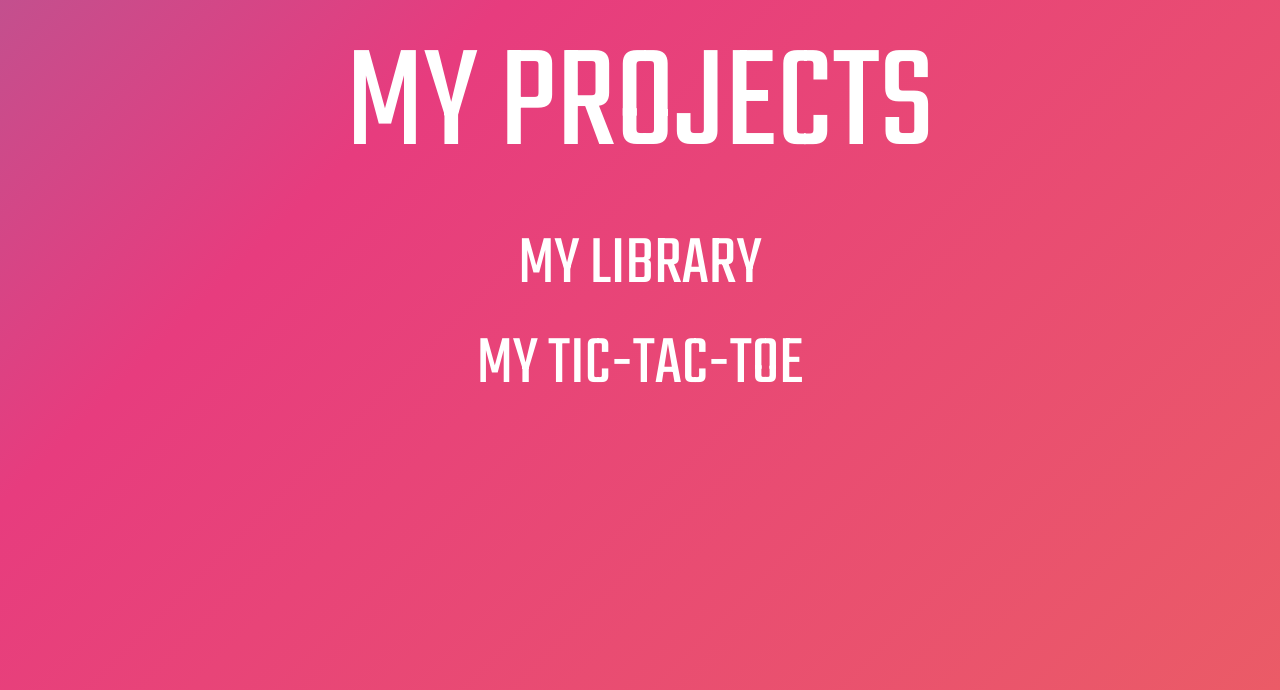
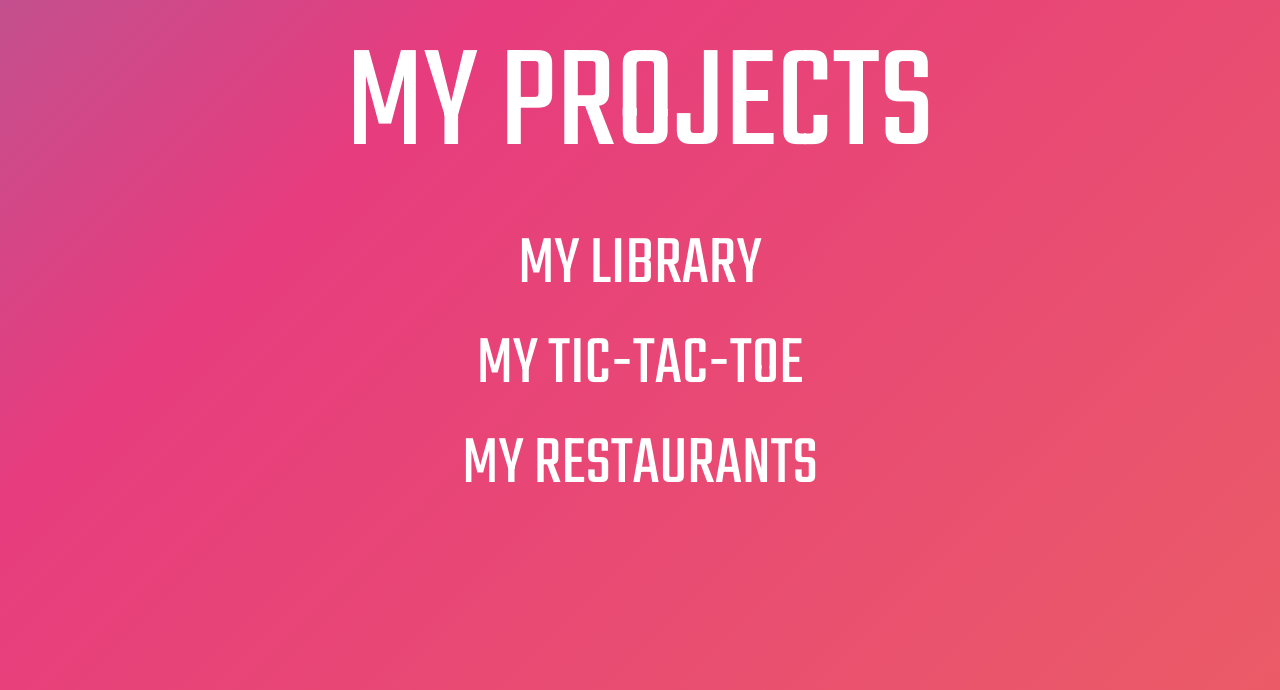
Before and after one commit to exp1x1/my-js, a website: page index.html in a window 1280 px wide. Shown: the top 690 px of the page. Drawn offline with Linux system fonts and the light colour scheme.

Commit message:
added restaurants project link

```diff
--- a/index.html
+++ b/index.html
@@ -15,6 +15,7 @@
     <div class="container">
       <a href="./project-my-library/index.html">MY LIBRARY</a>
       <a href="./project-tic-tac-toe/index.html">MY TIC-TAC-TOE</a>
+      <a href="https://exp1x1.github.io/restaurants-pages/">MY RESTAURANTS</a>
     </div>
   </div>
   <div class="footer">
```
